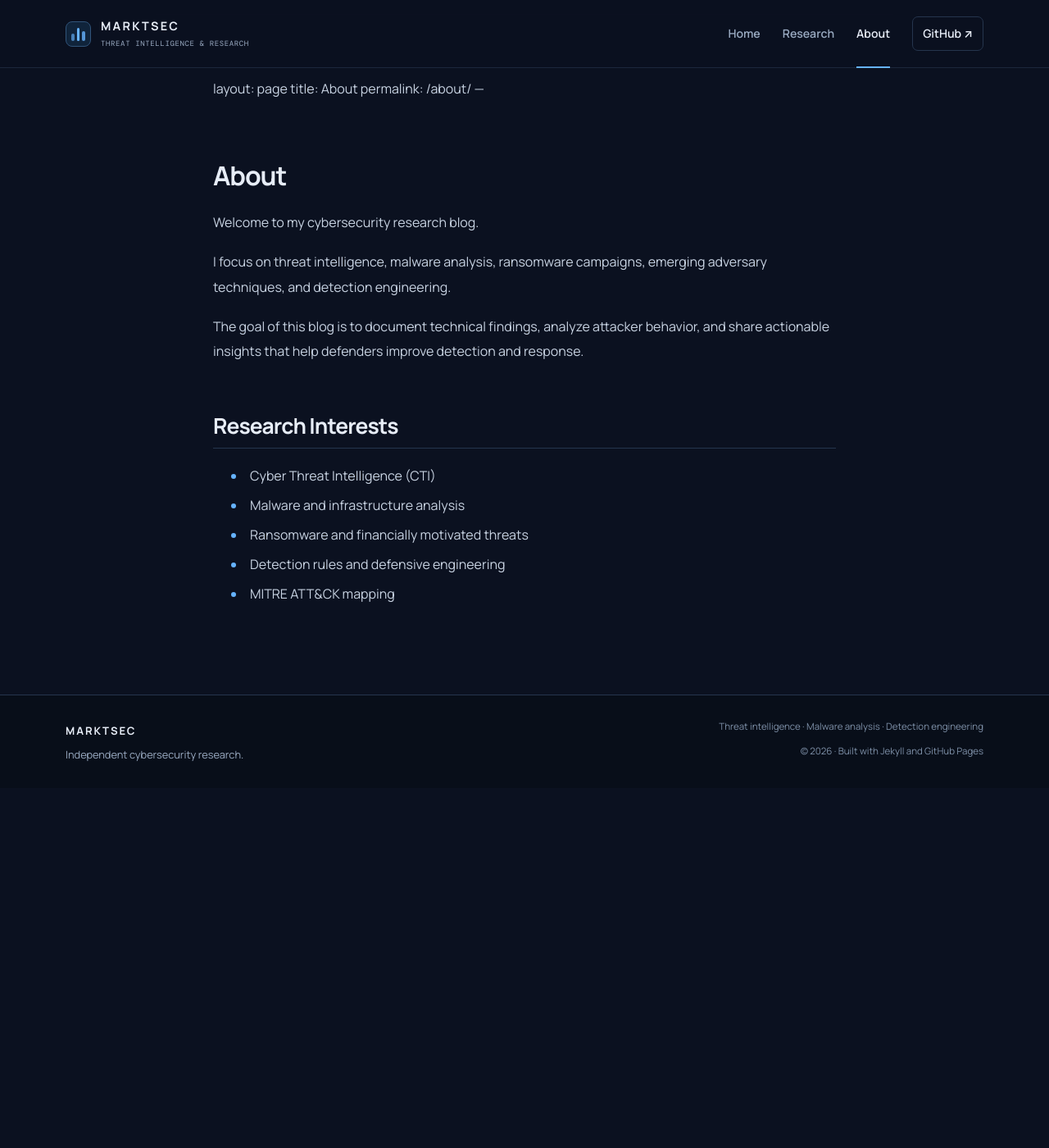
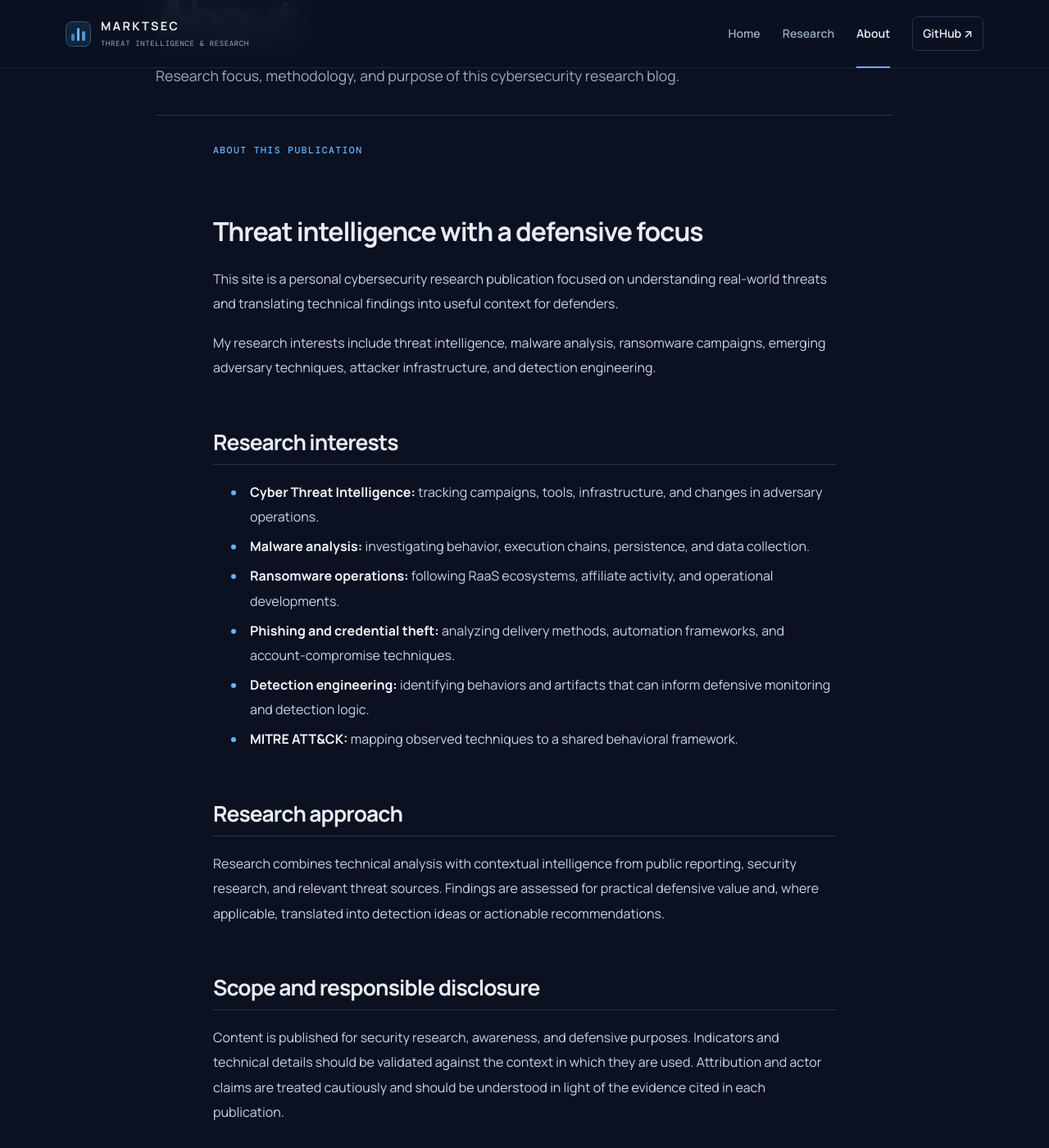
Before and after one commit to marktsec/marktsec.github.io, a Jekyll site: the page built from about.md, in a window 1280 px wide and 1400 px high, scrolled down 200 px. Shown: the whole window at 82% size. Built offline with Jekyll 4.4.1, drawn with Linux system fonts in a browser that asks for light colours; our own code applies the rules of GitHub Pages for plain Markdown files; before the commit the page ends 1161 px from its top, so only the background shows below that; some of the changed text lies outside the part shown.

Commit message:
Update about.md

```diff
--- a/about.md
+++ b/about.md
@@ -1,26 +1,36 @@
-
 ---
 layout: page
 title: About
 permalink: /about/
+description: Research focus, methodology, and purpose of this cybersecurity research blog.
 ---
 
-# About
+<p class="eyebrow">ABOUT THIS PUBLICATION</p>
 
-Welcome to my cybersecurity research blog.
+# Threat intelligence with a defensive focus
 
-I focus on threat intelligence, malware analysis,
-ransomware campaigns, emerging adversary techniques,
-and detection engineering.
+This site is a personal cybersecurity research publication focused on understanding real-world threats and translating technical findings into useful context for defenders.
 
-The goal of this blog is to document technical findings,
-analyze attacker behavior, and share actionable insights
-that help defenders improve detection and response.
+My research interests include threat intelligence, malware analysis, ransomware campaigns, emerging adversary techniques, attacker infrastructure, and detection engineering.
 
-## Research Interests
+## Research interests
 
-- Cyber Threat Intelligence (CTI)
-- Malware and infrastructure analysis
-- Ransomware and financially motivated threats
-- Detection rules and defensive engineering
-- MITRE ATT&CK mapping
+- **Cyber Threat Intelligence:** tracking campaigns, tools, infrastructure, and changes in adversary operations.
+- **Malware analysis:** investigating behavior, execution chains, persistence, and data collection.
+- **Ransomware operations:** following RaaS ecosystems, affiliate activity, and operational developments.
+- **Phishing and credential theft:** analyzing delivery methods, automation frameworks, and account-compromise techniques.
+- **Detection engineering:** identifying behaviors and artifacts that can inform defensive monitoring and detection logic.
+- **MITRE ATT&CK:** mapping observed techniques to a shared behavioral framework.
+
+## Research approach
+
+Research combines technical analysis with contextual intelligence from public reporting, security research, and relevant threat sources. Findings are assessed for practical defensive value and, where applicable, translated into detection ideas or actionable recommendations.
+
+## Scope and responsible disclosure
+
+Content is published for security research, awareness, and defensive purposes. Indicators and technical details should be validated against the context in which they are used. Attribution and actor claims are treated cautiously and should be understood in light of the evidence cited in each publication.
+
+## Follow the research
+
+- [Browse all research]({{ '/research/' | relative_url }})
+- [GitHub repository](https://github.com/marktsec/marktsec.github.io)
```
